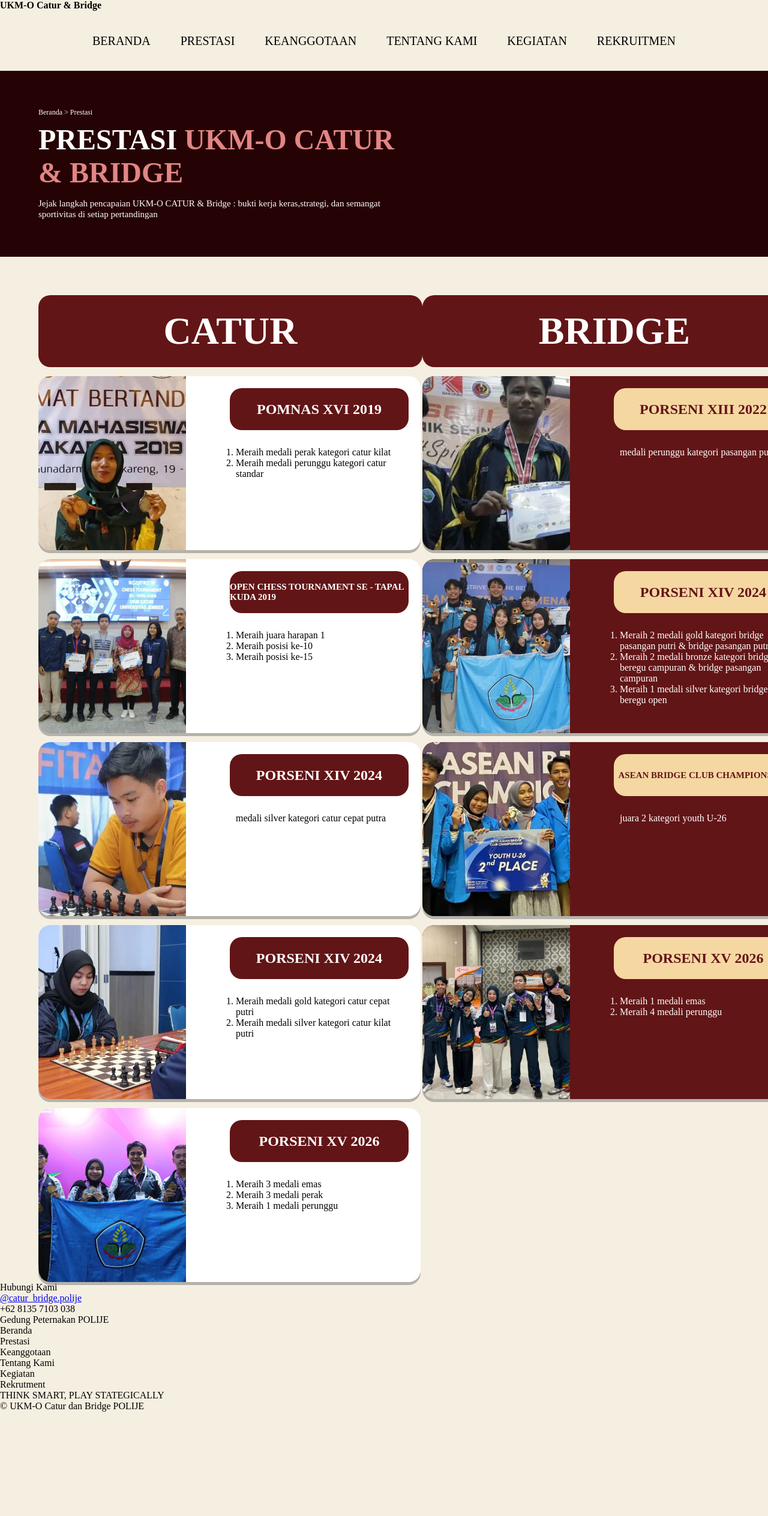
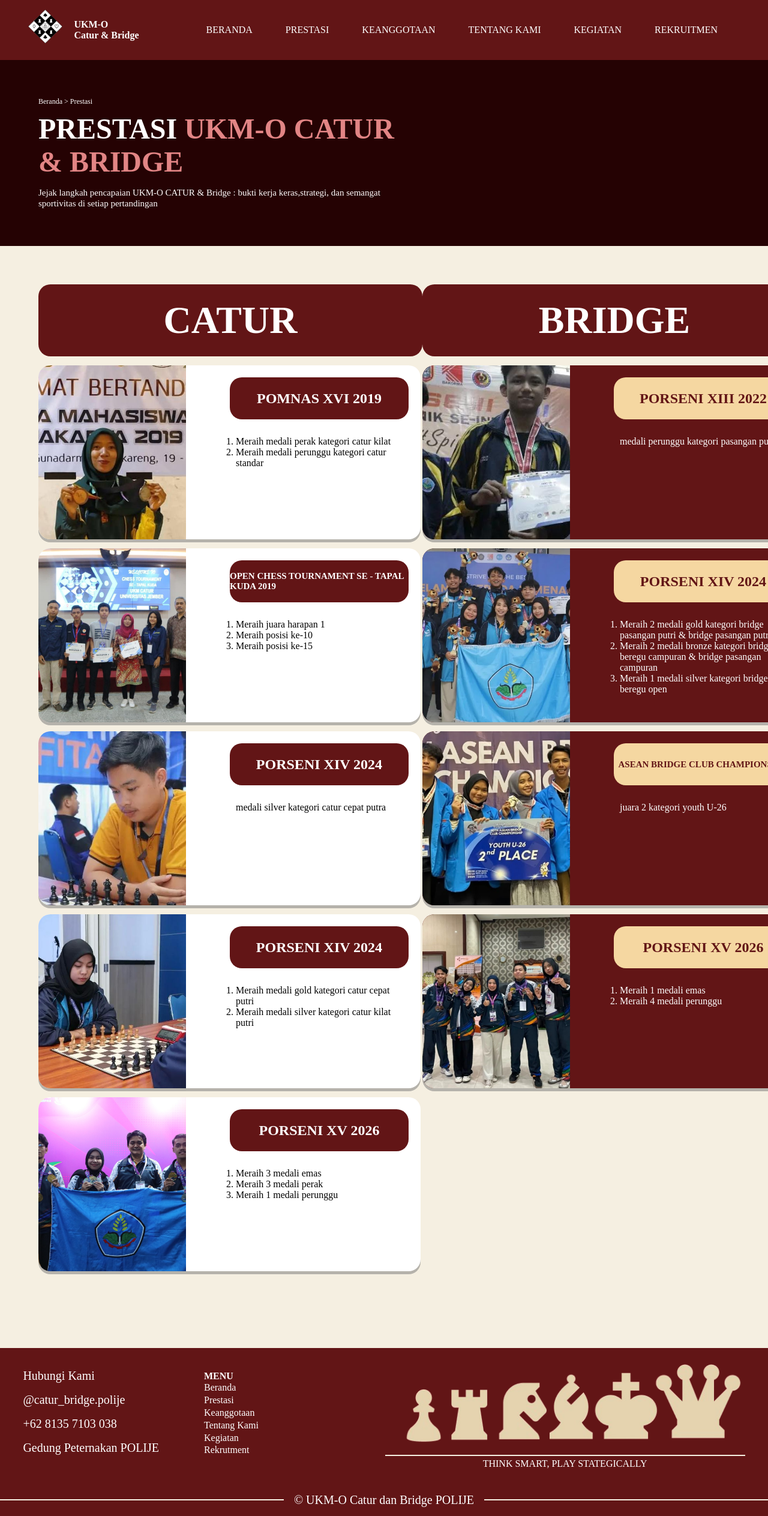
Before and after one commit to HamdSatoru/UKMOcatur, a plain HTML site: page prestasi.html in a window 1280 px wide. Shown: the top 2527 px of the page at 60% size. Before the commit the page ends 2353 px from the top, so only its background shows below. Drawn offline with Linux system fonts and the light colour scheme.

Commit message:
arema ayo

```diff
--- a/prestasi.html
+++ b/prestasi.html
@@ -3,20 +3,22 @@
 <head>
     <meta charset="UTF-8">
     <meta name="viewport" content="width=device-width, initial-scale=1.0">
-    <title>UKM_O Catur & Bridge</title>
+    <title>UKM-O Catur &amp; Bridge</title>
     <link rel="stylesheet" href="style-prestasi.css">
 </head>
 <body class="latar">
-    <header>
-        <b>UKM-O Catur & Bridge</b>
+    <!-- HEADER -->
+    <div class="navbar">
+         <header class="logo-website">
+            <img src="LOGO_WEBSITE.png" class="logo-img"/>
+            <b>UKM-O<br>Catur &amp; Bridge</b>
          </header>
-  <div class="navbar">
-        <ul>
+        <ul class="ul-class">
             <li class="li-class">
-                <a href="index.html">BERANDA</a>
+                <a href="index.html" target="_blank">BERANDA</a>
             </li>
             <li class="li-class">
-                <a href="#" >PRESTASI</a>
+                <a href="#">PRESTASI</a>
             </li>
             <li class="li-class">
                 <a href="keanggotaan.html" target="_blank">KEANGGOTAAN</a>
@@ -135,21 +137,46 @@
             </section>
         </div>
     </main>
-     <footer>
+    <footer class="latarFooter">
+        <div class="topFooter">
+            <div class="medsos">
                 <p>Hubungi Kami</p>
                 <a href="https://www.instagram.com/catur_bridge.polije?dlrf=MWNldnlpMmQwY3oyeQ%3D%3D">@catur_bridge.polije</a>
                 <p>+62 8135 7103 038</p>
                 <p>Gedung Peternakan POLIJE</p>
-        <ul>
-            <li>Beranda</li>
-            <li>Prestasi</li>
-            <li>Keanggotaan</li>
-            <li>Tentang Kami</li>
-            <li>Kegiatan</li>
-            <li>Rekrutment</li>
+            </div>
+            <ul class="row5">
+                <li><b>MENU</b></li>
+                <li>
+                    <a href="index.html" target="_blank">Beranda</a>
+                </li>
+                <li>
+                    <a href="#">Prestasi</a>
+                </li>
+                <li>
+                    <a href="keanggotaan.html" target="_blank">Keanggotaan</a>
+                </li>
+                <li>
+                    <a href="tentangkami.html" target="_blank">Tentang Kami</a>
+                </li>
+                <li>
+                    <a href="keanggotaan.html" target="_blank">Kegiatan</a>
+                </li>
+                <li>
+                    <a href="rekruitmen.html" target="_blank">Rekrutment</a>
+                </li>
             </ul>
-        <p>THINK SMART, PLAY STATEGICALLY</p>
-        <p>&copy; UKM-O Catur dan Bridge POLIJE</p>
+            <div class="rigthFooter">
+                <img src="ICON_BIDAK-removebg-preview.png">
+                <div class="garis1"></div>
+                <p class="text15">THINK SMART, PLAY STATEGICALLY</p>
+            </div>
+        </div>
+        <div class="bottomFooter">
+            <div class="garis2"></div>
+            <p class="text16">&copy; UKM-O Catur dan Bridge POLIJE</p>
+            <div class="garis2"></div>
+        </div>
     </footer>
 </body>
 </html>
--- /dev/null
+++ b/style-keanggotaan copy.css
@@ -0,0 +1,491 @@
+/* edit header */
+* {
+    box-sizing: border-box;
+    margin: 0;
+    padding: 0;
+}
+
+.navbar {
+    height: 100px;
+    width:100%;
+    display: flex;
+    justify-content: space-between;
+    align-items: center;
+    background-color: #621516;
+    color: #ffff;
+    position: sticky;
+    top: 0;
+    left: 0;
+    right: 0;
+    z-index: 3;
+}
+
+.logo-website {
+    display: flex;
+    align-items: center;
+    gap: 10px;
+    margin-left: 3%;
+}
+
+.logo-img {
+    width: 75px;
+    height: 75px;
+    object-fit: contain;
+    padding: 0;
+    margin: 0;
+}
+
+
+.navbar ul {
+    display: flex;
+    list-style: none;
+    margin-right: 5%;
+
+}
+
+.ul-class a {
+    text-decoration: none;
+    color: white;
+    padding: 3px 10px;
+    border-radius: 12px;
+    transition: 0.3s;
+}
+
+.ul-class a.active {
+    background-color: #250203;
+    color: white;
+}
+
+.ul-class a:hover {
+    background-color: black;
+    color: white;
+}
+
+.li-class {
+    padding: 20px;
+    margin: 5px;
+    margin-right: -10px;
+
+}
+
+.li-class a {
+    color: #ffff;
+    font-size: 16px;
+    text-decoration: none;
+    font-family: 'Times New Roman', Times, serif;
+}
+
+/* edit contain */
+
+.judul-keanggotaan{
+    background-color:#250203 ;
+    height: 310px;
+    width: 100%;
+    color: #ffff;
+    display: flex;
+    align-items: center;
+    margin: 0;
+    padding: 0;
+}
+
+.keteranganJudul {
+    margin-right: 60%;
+    margin-left: 10%;
+}
+
+.keanggotaan {
+    text-align: center;
+    margin-top: 10%;
+}
+
+.fotoKeanggotaan {
+    width: 100%;
+    height: auto;
+    display: flex;
+    justify-content: space-evenly;
+    color: #ffff;
+    align-items: flex-end;
+    margin-top: 20%;
+}
+
+.a, .c {
+    align-content:flex-end;
+    justify-items: center;
+    width: 380px;
+    height: 490px;
+    background-color: #250203;
+    border-radius: 20px;
+    box-shadow: 0px 20px rgb(181, 178, 171);
+}
+
+.b {
+    align-content:flex-end ;
+    justify-items: center;
+    width: 520px;
+    height: 720px;
+    background-color: #250203;
+    border-radius: 20px;
+    box-shadow: 0px 20px rgb(181, 178, 171);
+}
+
+.namaA, .namaC, .namaB {
+    display: flex;
+    height:38px ;
+    width:334px ;
+    background-color: #ffff;
+    color: black;
+    text-align: center;
+    align-items: center;
+    justify-content: center;
+    font-size: 24px;
+    margin-top: -5%;
+    z-index: 2;
+    position: relative;
+}
+
+.jabatan{
+    padding: 0;
+    font-size: 48px;
+    color: #ffff;
+    margin-top: 0;
+    margin-bottom: 20px;
+}
+
+.jabatan1{
+    font-size: 36px;
+    margin-top: 0;
+    margin-bottom: 20px;
+}
+
+.keteranganKeanggotaan{
+    background-color: #621516;
+    width: 100%;
+    height: 720px;
+    margin-top: 10%;
+}
+
+.keterangan1 {
+    align-content: center;
+    width: 570px;
+    height: 250px;
+    margin-left: 10%;
+    color: #ffff;
+    margin-bottom:0;
+    margin-top: 0;
+}
+
+.row {
+    height: auto;
+    width: 100%;
+    flex-direction: row;
+    flex-wrap: nowrap;
+    display: flex;
+    justify-content: center;
+    align-content: center;
+    justify-content: space-evenly;
+    margin-top: 10px;
+    margin-bottom: -10%;
+}
+
+.kotak{
+    align-content: flex-end;
+    text-align: center;
+    width: 280px;
+    height: 300px;
+    background-color: #ffff;
+    border-radius: 20px;
+    box-shadow: 0px 15px rgb(62, 24, 27);
+}
+
+.latar {
+    background-color: #F5EFE1;
+}
+
+.row2 {
+    height: auto;
+    width: 100%;
+    flex-direction: row;
+    flex-wrap: nowrap;
+    display: flex;
+    justify-content: center;
+    align-content: center;
+    justify-content: space-evenly;
+    margin-top: 10%;
+}
+
+.kotak2 {
+    width: 580px;
+    height: 230px;
+    background-color:#621516;
+    color: #ffff;
+    border-radius: 20px;
+    align-content: center;
+    line-height: 1.5;
+}
+
+.kotak3 {
+    width: 580px;
+    height: 230px;
+    background-color: rgb(215, 180, 171);
+    color: #ffff;
+    border-radius: 20px;
+    align-content: center;
+}
+
+/* edit text contain*/
+.text1 {
+    font-size: 10px;
+    height: auto;
+    width: 480px;
+    margin-bottom: 5%;
+    margin-top: 5%;
+    padding: auto;
+}
+
+.text2 {
+    font-size: 48px;
+    width: 740px;
+    height: auto;
+}
+.text2 span{
+    color: rgb(248, 122, 122);
+}
+
+.text3 {
+    font-size: 16px;
+    margin-bottom: 0;
+}
+
+.text4 {
+    font-size: 48px;
+    text-decoration-line: underline ;
+    text-underline-offset: 50px;
+    text-decoration-color: #621516;
+    text-decoration-thickness: 2px;
+    margin-top: 1%;
+}
+
+.text5 {
+    font-size: 16px;
+    margin-top: 0;
+    margin-bottom: 0;
+    width: 570px;
+    margin: 1%;
+}
+
+.text6 {
+    font-size: 50px;
+}
+
+.text7 {
+    margin-top: 0;
+    margin-bottom: 2%;
+
+}
+
+.text8 {
+    height: auto;
+    margin-bottom: 0;
+    margin-bottom: 2%;
+}
+
+.text9 {
+    margin-top: 0;
+    margin-bottom: 2%;
+}
+
+.row3 {
+    text-align: center;
+    justify-content: center;
+    flex-direction: row;
+    flex-wrap: nowrap;
+    display: flex;
+    list-style: none;
+    gap: 11%;
+    margin-left: 0;
+    font-size: 32px;
+    margin-bottom: 0;
+    margin-top: 2%;
+}
+
+.row4 {
+    text-align: center;
+    justify-content: center;
+    flex-direction: row;
+    flex-wrap: nowrap;
+    display: flex;
+    list-style: none;
+    gap: 10%;
+    margin-left: 0;
+    margin-bottom: 2%;
+}
+
+
+.text10 {
+    font-size: 13px;
+    margin-left: 10%;
+    margin-bottom: 0;
+}
+
+.text11 {
+    font-size: 13px;
+    margin-left: 10%;
+    width: 200px;
+}
+
+.text12 {
+    margin-left: 10%;
+    font-size: 24px;
+    margin-top: -5%;
+    margin-bottom: 0;
+    color: #250203;
+}
+
+.text13 {
+    margin-left: 10%;
+    width: 489px;
+    font-size: 16px;
+    margin-top: 5%;
+    color: black;
+    margin-bottom: 5%;
+}
+
+.text14 {
+    margin-left: 10%;
+    text-decoration: none;
+    color: #ffff;
+    background-color: #250203;
+    position: relative;
+    border-radius: 15px;
+}
+.text14 {
+    font-size:12px ;
+    padding: 5px 13px;
+}
+
+.kotak img {
+    height: 140px;
+    width: 140px;
+    border-radius: 50%;
+    margin-bottom: 15%;
+    border: solid#250203;
+}
+
+.a img, .c img {
+    width: 350px;
+    height: 388px;
+    margin-left: 3.8%;
+    border-radius: 20px;
+    z-index: 1;
+    position: relative;
+}
+
+.b img {
+    width: 480px;
+    height: 600px;
+    margin-left: 3.8%;
+    border-radius: 20px;
+    z-index: 1;
+    position: relative;
+}
+
+/* footer */
+.latarFooter {
+    background-color: #621516;
+    height: 280px;
+    width: 100%;
+    margin-top: 10%;
+    color: #ffff;
+}
+
+.topFooter {
+    display: flex;
+    justify-content: space-evenly;
+    flex-direction: row;
+    gap: 0;
+}
+
+.bottomFooter {
+    display: flex;
+    justify-content:space-evenly;
+    margin-top: 40px;
+}
+
+.medsos {
+    flex-direction: column;
+    align-content: flex-start;
+    width: 370px;
+    margin-top: 2%;
+    margin-left: 3%;
+}
+
+.row5 {
+    flex-direction: column;
+    align-content: flex-start;
+    list-style: none;
+    text-decoration: none;
+    width: 370px;
+    margin-top: 3%;
+}
+
+.rigthFooter {
+    display: flex;
+    flex-direction: column;
+    align-content: center;
+    margin-top: 2%;
+    margin-right: 3%;
+    gap: 4px;
+}
+
+
+/* edit text footer */
+.medsos p {
+    font-size: 20px;
+    line-height: 2;
+}
+
+.medsos a {
+    font-size: 20px;
+    text-decoration: none;
+    color: #ffff;
+    line-height: 2;
+    height: auto;
+}
+
+.row5 a {
+    color: #ffff;
+    text-decoration: none;
+    font-size: 16px;
+    line-height: 1.3;
+    height: auto;
+}
+
+.text15 {
+    text-align: center;
+}
+
+.text16 {
+    font-size:20px;
+    width: 375px;
+    text-align: center;
+}
+
+
+.garis2 {
+    width: 530px;
+    border-top:2px solid #F5EFE1;
+    align-items: center;
+    margin-top: 10px;
+}
+
+.garis1 {
+    width: 600px;
+    border-top:2px solid #F5EFE1;
+    align-items: center;
+    margin-top: 10px;
+}
+
+.rigthFooter img{
+    width: 600px;
+    height: auto;
+}
--- a/style-prestasi.css
+++ b/style-prestasi.css
@@ -1,34 +1,82 @@
+/* edit header */
 * {
     box-sizing: border-box;
     margin: 0;
     padding: 0;
-
-}
-.latar {
-    background-color: #F5EFE1;
 }
 
 .navbar {
     height: 100px;
+    width:100%;
     display: flex;
-    justify-content: center;
+    justify-content: space-between;
     align-items: center;
+    background-color: #621516;
+    color: #ffff;
+    position: sticky;
+    top: 0;
+    left: 0;
+    right: 0;
+    z-index: 3;
 }
+
+.logo-website {
+    display: flex;
+    align-items: center;
+    gap: 10px;
+    margin-left: 3%;
+}
+
+.logo-img {
+    width: 75px;
+    height: 75px;
+    object-fit: contain;
+    padding: 0;
+    margin: 0;
+}
+
 
 .navbar ul {
     display: flex;
     list-style: none;
+    margin-right: 5%;
+
+}
+
+.ul-class a {
+    text-decoration: none;
+    color: white;
+    padding: 3px 10px;
+    border-radius: 12px;
+    transition: 0.3s;
+}
+
+.ul-class a.active {
+    background-color: #250203;
+    color: white;
+}
+
+.ul-class a:hover {
+    background-color: black;
+    color: white;
 }
 
 .li-class {
     padding: 20px;
     margin: 5px;
+    margin-right: -10px;
+
 }
 
 .li-class a {
-    color: black;
-    font-size: 20px;
+    color: #ffff;
+    font-size: 16px;
     text-decoration: none;
+    font-family: 'Times New Roman', Times, serif;
+}
+
+.latar {
+    background-color: #F5EFE1;
 }
 
 .judul {
@@ -288,3 +336,103 @@
     border-radius: 20px 0px 0px 20px;
     object-fit: cover;
 }
+
+.latarFooter {
+    background-color: #621516;
+    height: 280px;
+    width: 100%;
+    margin-top: 10%;
+    color: #ffff;
+}
+
+.topFooter {
+    display: flex;
+    justify-content: space-evenly;
+    flex-direction: row;
+    gap: 0;
+}
+
+.bottomFooter {
+    display: flex;
+    justify-content:space-evenly;
+    margin-top: 40px;
+}
+
+.medsos {
+    flex-direction: column;
+    align-content: flex-start;
+    width: 370px;
+    margin-top: 2%;
+    margin-left: 3%;
+}
+
+.row5 {
+    flex-direction: column;
+    align-content: flex-start;
+    list-style: none;
+    text-decoration: none;
+    width: 370px;
+    margin-top: 3%;
+}
+
+.rigthFooter {
+    display: flex;
+    flex-direction: column;
+    align-content: center;
+    margin-top: 2%;
+    margin-right: 3%;
+    gap: 4px;
+}
+
+
+/* edit text footer */
+.medsos p {
+    font-size: 20px;
+    line-height: 2;
+}
+
+.medsos a {
+    font-size: 20px;
+    text-decoration: none;
+    color: #ffff;
+    line-height: 2;
+    height: auto;
+}
+
+.row5 a {
+    color: #ffff;
+    text-decoration: none;
+    font-size: 16px;
+    line-height: 1.3;
+    height: auto;
+}
+
+.text15 {
+    text-align: center;
+}
+
+.text16 {
+    font-size:20px;
+    width: 375px;
+    text-align: center;
+}
+
+
+.garis2 {
+    width: 530px;
+    border-top:2px solid #F5EFE1;
+    align-items: center;
+    margin-top: 10px;
+}
+
+.garis1 {
+    width: 600px;
+    border-top:2px solid #F5EFE1;
+    align-items: center;
+    margin-top: 10px;
+}
+
+.rigthFooter img{
+    width: 600px;
+    height: auto;
+}
```
Lines whose indentation alone changed are shown as unchanged.
